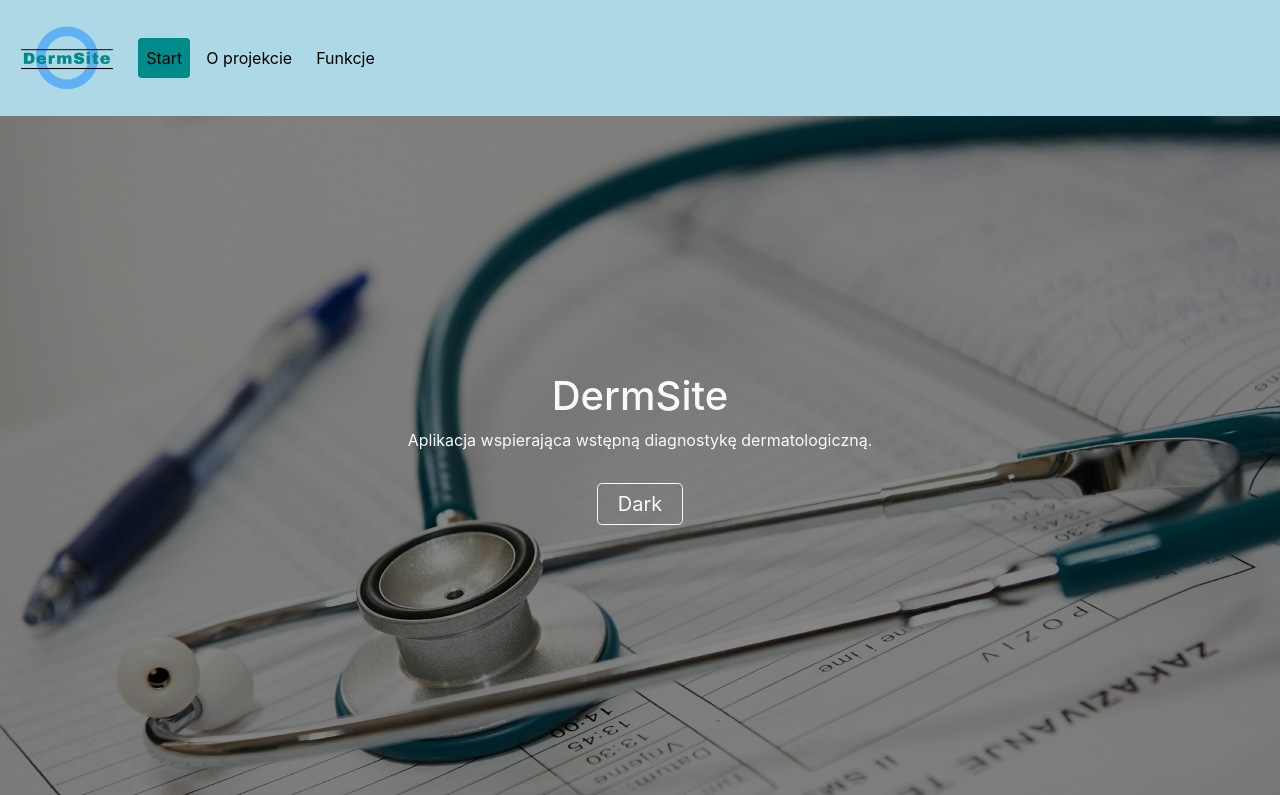
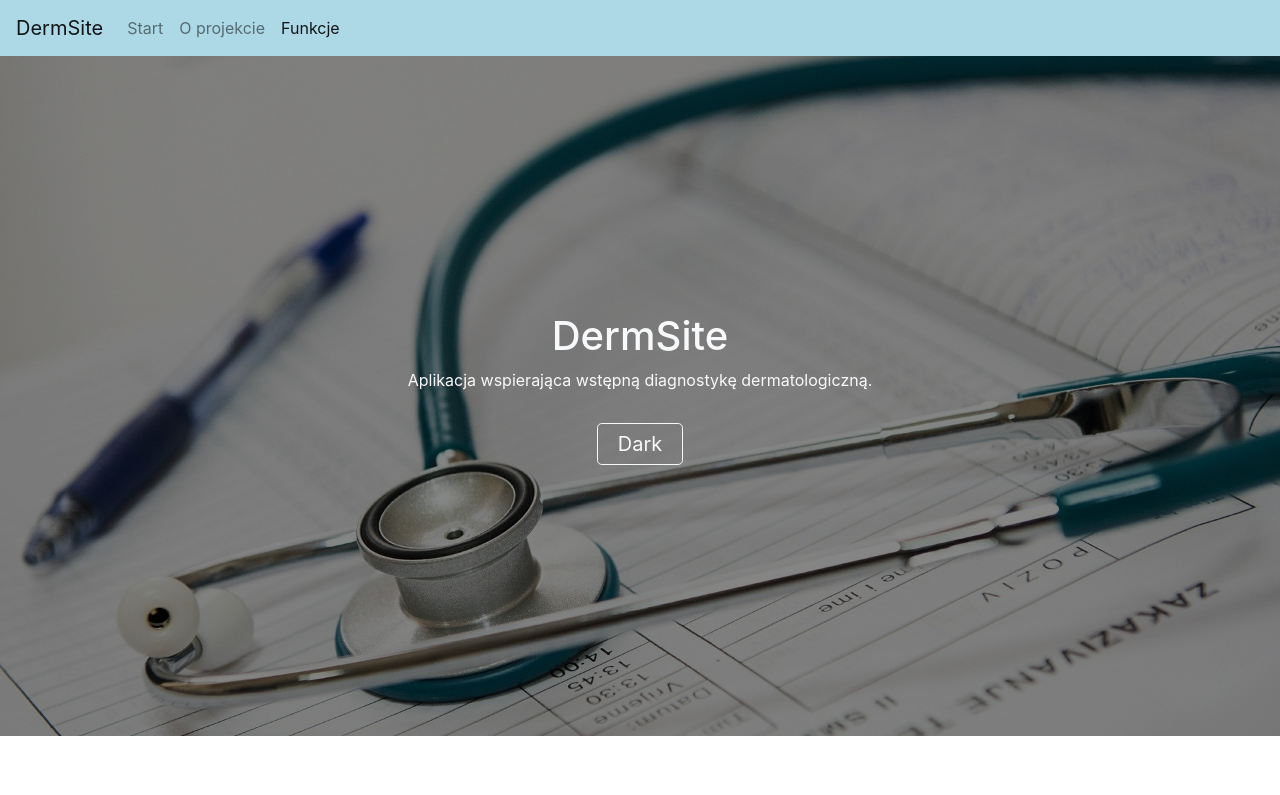
Before and after one commit to eqitor/derm_site, a Django app: page / in a window 1280 px wide. Shown: the top 795 px of the page. Run offline with Django 3.2, Linux system fonts and the light colour scheme; some libraries are stand-ins or nearby versions.

Commit message:
simplified navbar

```diff
--- a/static/css/style.css
+++ b/static/css/style.css
@@ -17,139 +17,9 @@
 }
 
 .navbar {
-  background-color: #add8e6;
-}
-.navbar .navbar-brand {
-  color: #000000;
-}
-.navbar .navbar-brand:hover,
-.navbar .navbar-brand:focus {
-  color: #ffe4c4;
-}
-.navbar .navbar-text {
-  color: #000000!important;
-}
-.navbar .navbar-text a {
-  color: #ffe4c4;
-}
-.navbar .navbar-text a:hover,
-.navbar .navbar-text a:focus {
-  color: #ffe4c4;
-}
-.navbar .navbar-nav .nav-link {
-  color: #000000;
-  border-radius: .25rem;
-  margin: 0 0.25em;
-}
-.navbar .navbar-nav .nav-link:not(.disabled):hover,
-.navbar .navbar-nav .nav-link:not(.disabled):focus {
-  color: #ffe4c4;
-}
-.navbar .navbar-nav .nav-item.active .nav-link,
-.navbar .navbar-nav .nav-item.active .nav-link:hover,
-.navbar .navbar-nav .nav-item.active .nav-link:focus,
-.navbar .navbar-nav .nav-item.show .nav-link,
-.navbar .navbar-nav .nav-item.show .nav-link:hover,
-.navbar .navbar-nav .nav-item.show .nav-link:focus {
-  color: #ffe4c4;
-  background-color: #008b8b;
-}
-.navbar .navbar-toggle {
-  border-color: #008b8b;
-}
-.navbar .navbar-toggle:hover,
-.navbar .navbar-toggle:focus {
-  background-color: #008b8b;
-}
-.navbar .navbar-toggle .navbar-toggler-icon {
-  color: #000000;
-}
-.navbar .navbar-collapse,
-.navbar .navbar-form {
-  border-color: #000000;
-}
-.navbar .navbar-link {
-  color: #000000;
-}
-.navbar .navbar-link:hover {
-  color: #ffe4c4;
+  background-color: lightblue;
 }
 
-@media (max-width: 575px) {
-  .navbar-expand-sm .navbar-nav .show .dropdown-menu .dropdown-item {
-    color: #000000;
-  }
-  .navbar-expand-sm .navbar-nav .show .dropdown-menu .dropdown-item:hover,
-  .navbar-expand-sm .navbar-nav .show .dropdown-menu .dropdown-item:focus {
-    color: #ffe4c4;
-  }
-  .navbar-expand-sm .navbar-nav .show .dropdown-menu .dropdown-item.active {
-    color: #ffe4c4;
-    background-color: #008b8b;
-  }
-}
-
-@media (max-width: 767px) {
-  .navbar-expand-md .navbar-nav .show .dropdown-menu .dropdown-item {
-    color: #000000;
-  }
-  .navbar-expand-md .navbar-nav .show .dropdown-menu .dropdown-item:hover,
-  .navbar-expand-md .navbar-nav .show .dropdown-menu .dropdown-item:focus {
-    color: #ffe4c4;
-  }
-  .navbar-expand-md .navbar-nav .show .dropdown-menu .dropdown-item.active {
-    color: #ffe4c4;
-    background-color: #008b8b;
-  }
-}
-
-@media (max-width: 991px) {
-  .navbar-expand-lg .navbar-nav .show .dropdown-menu .dropdown-item {
-    color: #000000;
-  }
-  .navbar-expand-lg .navbar-nav .show .dropdown-menu .dropdown-item:hover,
-  .navbar-expand-lg .navbar-nav .show .dropdown-menu .dropdown-item:focus {
-    color: #ffe4c4;
-  }
-  .navbar-expand-lg .navbar-nav .show .dropdown-menu .dropdown-item.active {
-    color: #ffe4c4;
-    background-color: #008b8b;
-  }
-}
-
-@media (max-width: 1199px) {
-  .navbar-expand-xl .navbar-nav .show .dropdown-menu .dropdown-item {
-    color: #000000;
-  }
-  .navbar-expand-xl .navbar-nav .show .dropdown-menu .dropdown-item:hover,
-  .navbar-expand-xl .navbar-nav .show .dropdown-menu .dropdown-item:focus {
-    color: #ffe4c4;
-  }
-  .navbar-expand-xl .navbar-nav .show .dropdown-menu .dropdown-item.active {
-    color: #ffe4c4;
-    background-color: #008b8b;
-  }
-}
-
-.navbar-expand .navbar-nav .show .dropdown-menu .dropdown-item {
-  color: #000000;
-}
-.navbar-expand .navbar-nav .show .dropdown-menu .dropdown-item:hover,
-.navbar-expand .navbar-nav .show .dropdown-menu .dropdown-item:focus {
-  color: #ffe4c4;
-}
-.navbar-expand .navbar-nav .show .dropdown-menu .dropdown-item.active {
-  color: #ffe4c4;
-  background-color: #008b8b;
-}
-
-.navbar-dark .navbar-nav .nav-link {
-  color: #000000!important;
-}
-
-.navbar .navbar-nav .nav-link:not(.disabled):hover, .navbar .navbar-nav .nav-link:not(.disabled):focus {
-  color: #ffe4c4!important;
-}
 
 
 /* BIG JUMBO */
--- a/templates/base_app/mainpage.html
+++ b/templates/base_app/mainpage.html
@@ -11,27 +11,21 @@
         <script src="https://stackpath.bootstrapcdn.com/bootstrap/4.5.2/js/bootstrap.min.js" ></script>
     </head>
 
-    <body>
+    <body data-spy="scroll" data-target="#nav-bar" data-offset="0">
 
         <!-- Navbar -->
         <section id="nav-bar">
-            <nav class="navbar navbar-expand-lg navbar-custom navbar-dark">
-                <a class="navbar-brand" href="#"><img src="{% static "images/logo.png" %}"></a>
-                <button class="navbar-toggler" type="button" data-toggle="collapse" data-target="#navbarNav" aria-controls="navbarNav" aria-expanded="false" aria-label="Toggle navigation">
+            <nav class="navbar navbar-expand-lg navbar-light">
+                <a class="navbar-brand" href="#">DermSite</a>
+                <button class="navbar-toggler" type="button" data-toggle="collapse" data-target="#navbarNavAltMarkup" aria-controls="navbarNavAltMarkup" aria-expanded="false" aria-label="Toggle navigation">
                   <span class="navbar-toggler-icon"></span>
                 </button>
-                <div class="collapse navbar-collapse" id="navbarNav">
-                  <ul class="navbar-nav">
-                    <li class="nav-item active">
-                      <a class="nav-link" href="#jumbo">Start <span class="sr-only">(current)</span></a>
-                    </li>
-                    <li class="nav-item">
-                      <a class="nav-link" href="#about">O projekcie</a>
-                    </li>
-                    <li class="nav-item">
-                      <a class="nav-link" href="#option-cards">Funkcje</a>
-                    </li>
-                  </ul>
+                <div class="collapse navbar-collapse" id="navbarNavAltMarkup">
+                  <div class="navbar-nav">
+                    <a class="nav-item nav-link" href="#jumbo">Start</a>
+                    <a class="nav-item nav-link" href="#about">O projekcie</a>
+                    <a class="nav-item nav-link" href="#option-cards">Funkcje</a>
+                  </div>
                 </div>
               </nav>
         </section>
```
